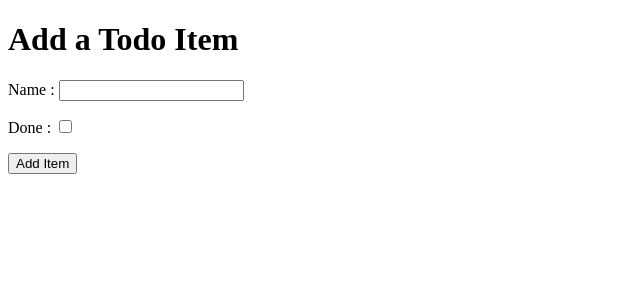
After one commit to Andrew-code2020/setupdjango, a Django app: page /add in a window 1280 px wide. The commit adds this page. Shown: the top 300 px of the page, without its empty margins (0-640 px from the left). Run offline with Django 3.2, Linux system fonts and the light colour scheme.

Commit message:
50% of CRUD added

```diff
--- a/django_todo/urls.py
+++ b/django_todo/urls.py
@@ -15,9 +15,10 @@ Including another URLconf
 """
 from django.contrib import admin
 from django.urls import path
-from todo.views import get_todo_list
+from todo.views import get_todo_list, add_item
 
 urlpatterns = [
     path('admin/', admin.site.urls),
-    path('', get_todo_list, name='get_todo_list')
+    path('', get_todo_list, name='get_todo_list'),
+    path('add', add_item, name='add')
 ]
--- /dev/null
+++ b/todo/templates/todo/add_item.html
@@ -0,0 +1,36 @@
+<!DOCTYPE html>
+<html lang="en">
+
+<head>
+    <meta charset="UTF-8">
+    <meta name="viewport" content="width=device-width, initial-scale=1.0">
+    <title>To do list</title>
+</head>
+<!--in CRUD this is the read template-->
+
+<body>
+    <h1>Add a Todo Item</h1>
+    <!--GET request takes information from the server-->
+    <!--POST requests push informatio to the server-->
+    <form method="POST" action="add">
+        <!--csrf token must be Django as a security measure-->
+        {% csrf_token %}
+        <div>
+            <p>
+                <label for="id_name">Name : </label>
+                <input type="text" id="id_name" name="item_name">
+            </p>
+        </div>
+        <div>
+            <p><label for="id_done">Done : </label>
+                <input type="checkbox" id="id_done" name="done"></p>
+        </div>
+        <div>
+            <p>
+                <button type="submit">Add Item </button>
+            </p>
+        </div>
+    </form>
+</body>
+
+</html>
--- a/todo/templates/todo/todo_list.html
+++ b/todo/templates/todo/todo_list.html
@@ -6,7 +6,7 @@
     <meta name="viewport" content="width=device-width, initial-scale=1.0">
     <title>To do list</title>
 </head>
-
+<!--in CRUD this is the read template-->
 <body>
     <h1>Things we need to do</h1>
     <p>
@@ -39,6 +39,7 @@
                 </tr>
                 {% endfor %}
             </table>
+            <a href="/add"> Add an Item</a>
         </li>
     </ul>
     </p>
--- a/todo/views.py
+++ b/todo/views.py
@@ -1,4 +1,4 @@
-from django.shortcuts import render
+from django.shortcuts import render, redirect
 from .models import Item
 
 
@@ -11,3 +11,13 @@ def get_todo_list(request):
         'items':items
     }
     return render(request, 'todo/todo_list.html', context)
+
+
+def add_item(request):
+    if request.method == "POST":
+        name =  request.POST.get('item_name')
+        done = 'done' in request.POST
+        Item.objects.create(name=name, done=done)
+
+        return redirect(get_todo_list)
+    return render(request, 'todo/add_item.html')
```
Also changed, not shown: db.sqlite3.
